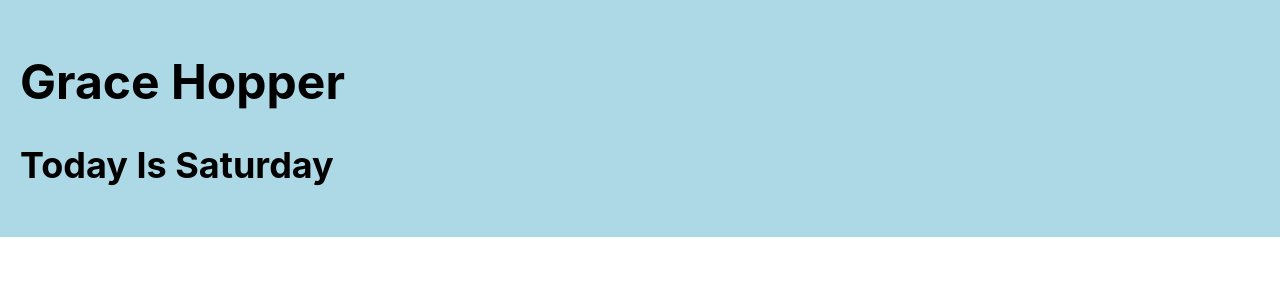
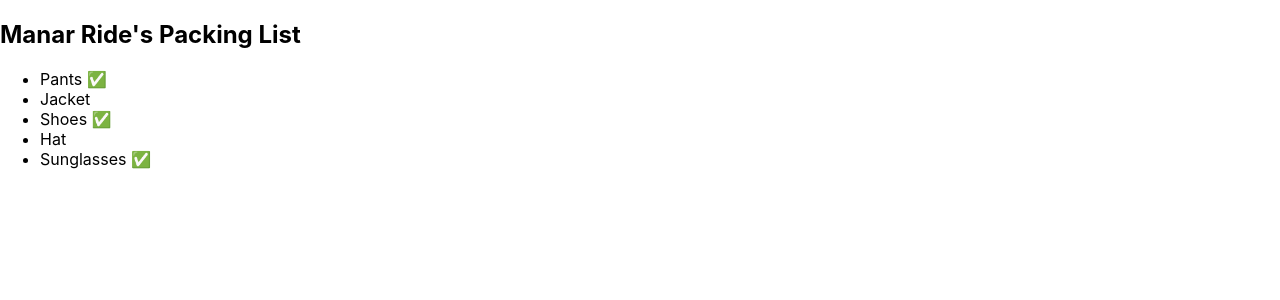
Before and after one commit to MahmoudAdelMansour/reactCourse, a React (Create React App) app: page / in a window 1280 px wide. Shown: the top 300 px of the page. Built offline with nearby package versions, Linux system fonts and the light colour scheme.

Commit message:
Lecture 3

```diff
--- a/src/App.js
+++ b/src/App.js
@@ -1,72 +1,44 @@
-
-const today = new Date('2024-05-11');
-
-function formatDate(date) {
-    return new Intl.DateTimeFormat(
-        'en-US',
-        { weekday: 'long' }
-    ).format(date);
+function Item({ name, isPacked }) {
+    // if (isPacked) {
+    //    return <li className="item">{name} ✅</li>
+    // }
+    // else
+    // {
+    //     return <li className="item">{name}</li>;
+    // }
+    // return (
+    //     <li className="item">
+    //         {isPacked ?
+    //
+    //             ( <del> { name + " ✅"}  </del>   )
+    //             :
+    //             (
+    //              <b> {name} </b>
+    //             )
+    //
+    //         }
+    //     </li>
+    // )
+    return (
+    <li className="item">
+        {name} { isPacked && '✅' }
+    </li>
+    )
 }
 
-const person = {
-    name: 'Grace Hopper',
-    theme: {
-        backgroundColor: 'lightblue',
-        padding: '20px',
-        fontSize: '24px',
-    }
-};
-
-
-
 export default function App() {
-
     return (
-        <div
-
-            style={person.theme}
-        >
-            <h1>{person.name}</h1>
-            <h2> Today Is {formatDate(today)}</h2>
-        </div>
-    );
+        <section>
+            <h1>
+             Manar Ride's Packing List
+            </h1>
+            <ul>
+                <Item name="Pants" isPacked={true} />
+                <Item name="Jacket" isPacked={false} />
+                <Item name="Shoes" isPacked={true} />
+                <Item name="Hat" isPacked={false} />
+                <Item name="Sunglasses" isPacked={true} />
+            </ul>
+        </section>
+    )
 }
-
-/*
-
-
-Challenge 1 of 3: Fix the mistake
-This code crashes with an error saying Objects are not valid
- as a React child:
-
-https://codesandbox.io/s/4skw7f?file=%2Fsrc%2FApp.js&utm_medium=sandpack
---------------------------------
---------------------------------
-Challenge 2 of 3: Extract information into an object
-Extract the image URL into the person object.
-
-https://codesandbox.io/s/vppdcf?file=%2Fsrc%2FApp.js&utm_medium=sandpack
-
---------------------------------
---------------------------------
-
-Challenge 3 of 3: Write an expression inside JSX curly braces
-In the object below,
-the full image URL is split into four parts:
-base URL, imageId, imageSize, and file extension.
-
-We want the image URL to combine
-these attributes together: base URL
-(always 'https://i.imgur.com/'),
-imageId ('7vQD0fP'),
- imageSize ('s'),
-  and file extension (always '.jpg').
-  However, something is wrong with how the <img> tag specifies its src.
-
-Can you fix it?
-https://codesandbox.io/p/sandbox/53y3sy
-
-
-
-
-* */
```
Also changed, not shown: src/Avatar.js (added, +13 -0 lines), src/Clock.js (added, +7 -0 lines), src/Task.js (added, +27 -0 lines), src/TaskB.js (added, +31 -0 lines), src/utils.js (added, +8 -0 lines).
